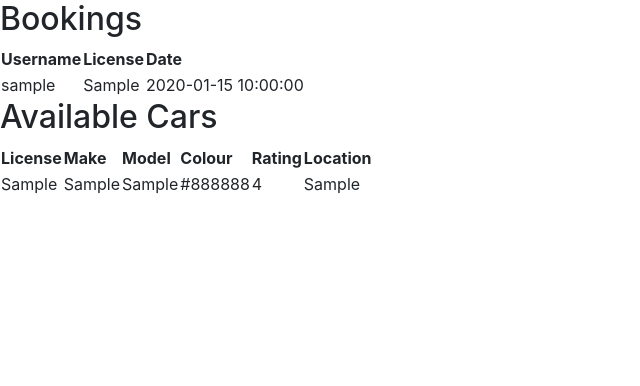
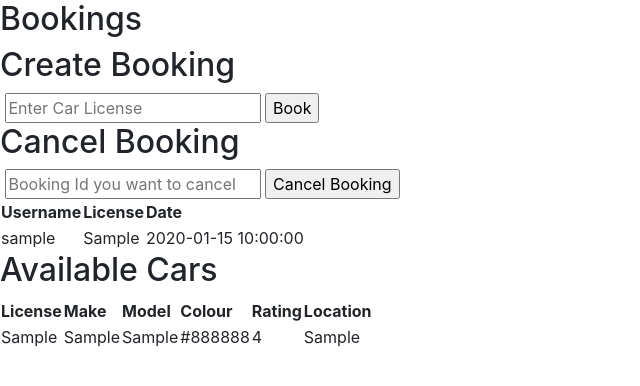
Before and after one commit to TaylorCairns/PP1-02-MON1230-TEAM6, a Flask app: page /rent in a window 1280 px wide. Shown: the part 66-452 px from the top of the page, without its empty margins (0-640 px from the left). Run offline with Flask 2, Linux system fonts and the light colour scheme; the visitor is signed in with stand-in values (Sample User, id 1); tables that the repository leaves empty or names only in its code hold one stand-in row (values such as "Sample post"); some libraries are stand-ins or nearby versions.

Commit message:
fixed html for rent page

```diff
--- a/app.py
+++ b/app.py
@@ -121,7 +121,7 @@ def booking():
                 user = session['user']
                 date = datetime.now()
                 carLicense = request.form['carLicense']
-                numhrs = request.form['numhrs']
+                #numhrs = request.form['numhrs']
 
                 cursor = mysql.connection.cursor(MySQLdb.cursors.DictCursor)
                 cursor.execute('SELECT * FROM cars WHERE license = %s', (carLicense, ))
@@ -137,10 +137,10 @@ def booking():
                 mysql.connection.commit()
 
                 if cars:
-                    if numhrs.isDigit() == True:
-                        cursor = mysql.connection.cursor(MySQLdb.cursors.DictCursor)
-                        cursor.execute('INSERT INTO bookings (username, license, date, hrs, completed) VALUES (%s, %s, %s, %s, %s)', (user, carLicense, date, numhrs, 'No'))
-                        mysql.connection.commit()
+
+                    cursor = mysql.connection.cursor(MySQLdb.cursors.DictCursor)
+                    cursor.execute('INSERT INTO bookings (username, license, date, hrs, completed) VALUES (%s, %s, %s, %s)', (user, carLicense, date, 'No'))
+                    mysql.connection.commit()
 
         return render_template('rent.html', userType=session['type'], userHistory=history, username=user, cars=cars)
     else:
--- a/templates/rent.html
+++ b/templates/rent.html
@@ -35,7 +35,32 @@
           </ul>
         </div>
     </nav>
+
     <h2>Bookings</h2>
+
+    <h2> Create Booking</h2>
+
+    <form action="{{ url_for('booking') }}" method="post">
+      <label for="carLicense">
+        <i class="fas fa-user"></i>
+      </label>
+      <input type="text" name="carLicense" placeholder="Enter Car License" id="carLicense" required>
+
+      <input type="submit" value="Book">
+    </form>
+
+    <h2>Cancel Booking</h2>
+
+    <form action="{{ url_for('cancelBooking') }}" method="post">
+      <label for="cancelId">
+        <i class="fas fa-user"></i>
+      </label>
+      <input type="text" name="cancelId" placeholder="Booking Id you want to cancel" id="cancelId" required>
+
+      <input type="submit" value="Cancel Booking">
+    </form>
+
+
     <div>
       <table id="userTable">
         <TR>
```
